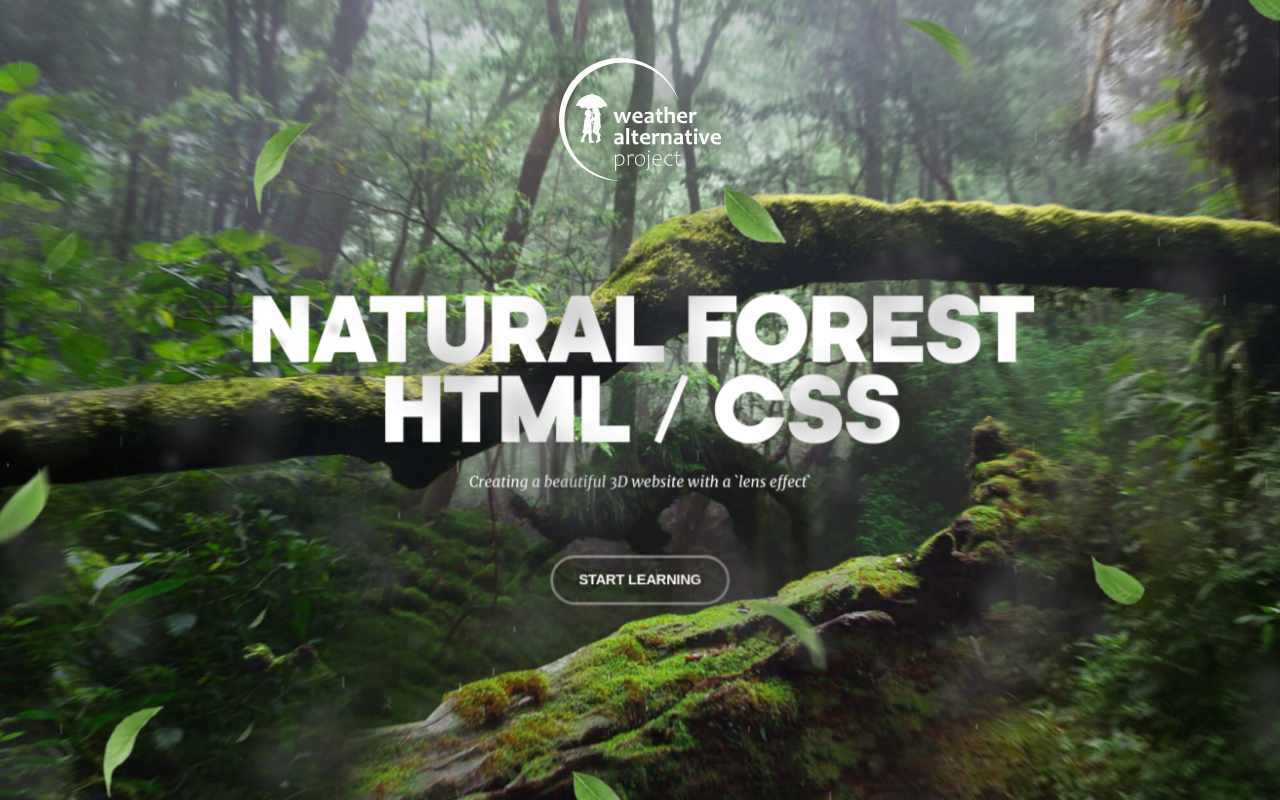
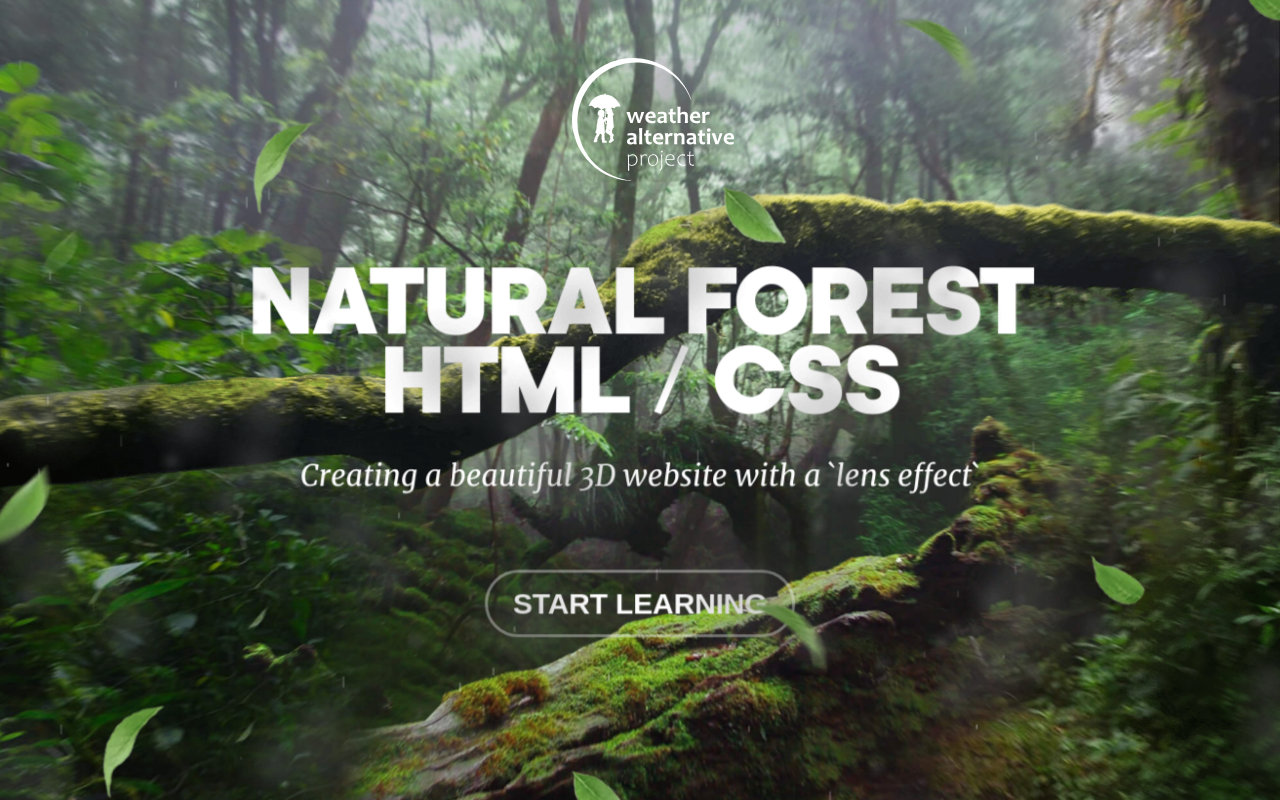
Before and after one commit to Reqrute/Parallax-learning-site, a plain HTML site: page index.html in a window 1280 px wide. Drawn offline with Linux system fonts and the light colour scheme.

Commit message:
feat: add meta description and add button effect plus add new details

```diff
--- a/css/main.css
+++ b/css/main.css
@@ -13,11 +13,13 @@
     font-family: kamerik-3d;
     src: url(../fonts/kamerik205-heavy.woff2);
     font-weight: 900;
+    font-display:swap;
 }
 
 @font-face {
     font-family: merriweather-italic-3d;
     src: url(../fonts/merriweather-regular-italic.woff2);
+    font-display:swap;
 }
 
 body {
@@ -32,7 +34,7 @@ body {
     height: var(--logo-size);
     background-repeat: no-repeat;
     position: absolute;
-    left: calc(50% - calc(var(--logo-size) / 2));
+    left: calc(51% - calc(var(--logo-size) / 2));
     top: calc(var(--index) * 2.8);;
     z-index: 1;
 }
@@ -45,6 +47,7 @@ body {
 .layers__container{
     min-height: 500px;
     height: 100vh;
+    width: 100vw;
     transform-style: preserve-3d;
     transform: rotateX(var(--move-y)) rotateY(var(--move-x));
     will-change: transform;
@@ -102,7 +105,7 @@ body {
     text-transform: none;
     font-family: merriweather-italic-3d;
     letter-spacing: normal;
-    font-size: calc(var(--index) * .73);
+    font-size: calc(var(--index) * 1.45);
     line-height: 3;
 }
 
@@ -110,7 +113,7 @@ body {
 	font-family: Arial;
 	font-weight: 600;
 	text-transform: uppercase;
-	font-size: calc(var(--index) * .71);
+	font-size: calc(var(--index) * 1.45);
 	letter-spacing: -.02vw;
 	padding: calc(var(--index) * .7) calc(var(--index) * 1.25);
 	background-color: transparent;
@@ -122,6 +125,15 @@ body {
 	margin-top: calc(var(--index) * 2.5);
 }
 
+.button-start:hover {
+    color: #cdcaca;
+    border: rgba(182, 182, 182, .4) 3px solid;
+}
+
+.button-start:active {
+    transform: translateY(3px);
+}
+
 .layer-4, .layer-5, .layer-6 {
     pointer-events: none;
 }
--- a/index.html
+++ b/index.html
@@ -3,6 +3,7 @@
 <head>
     <meta charset="UTF-8">
     <meta name="viewport" content="width=device-width, initial-scale=1.0">
+    <meta name="description" content="Site created for improving skill in css and learn how to create parallax effect">
     <title>Parallax site</title>
     <link rel="stylesheet" href="css/main.css">
     <script src="js/app.js" defer></script>
```
